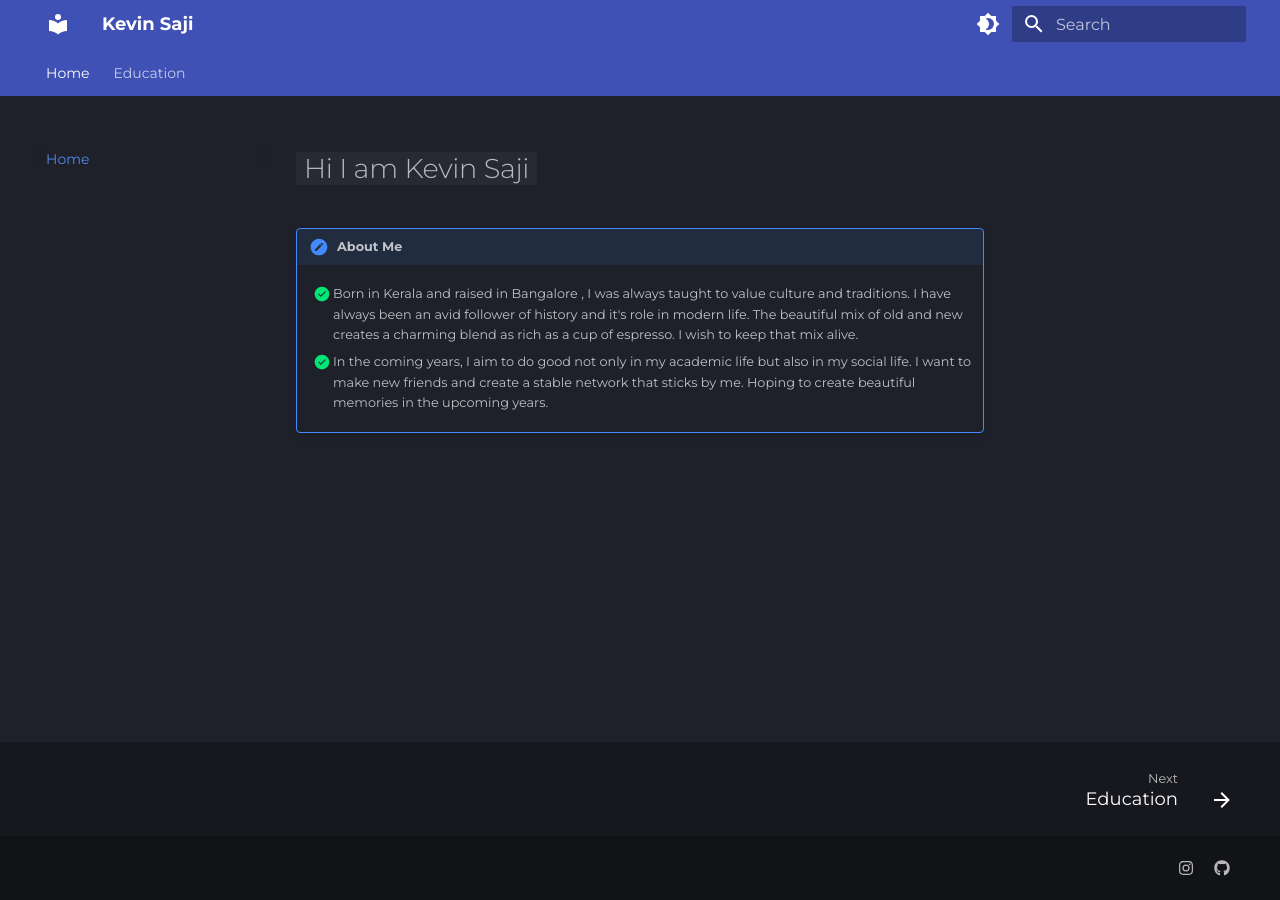
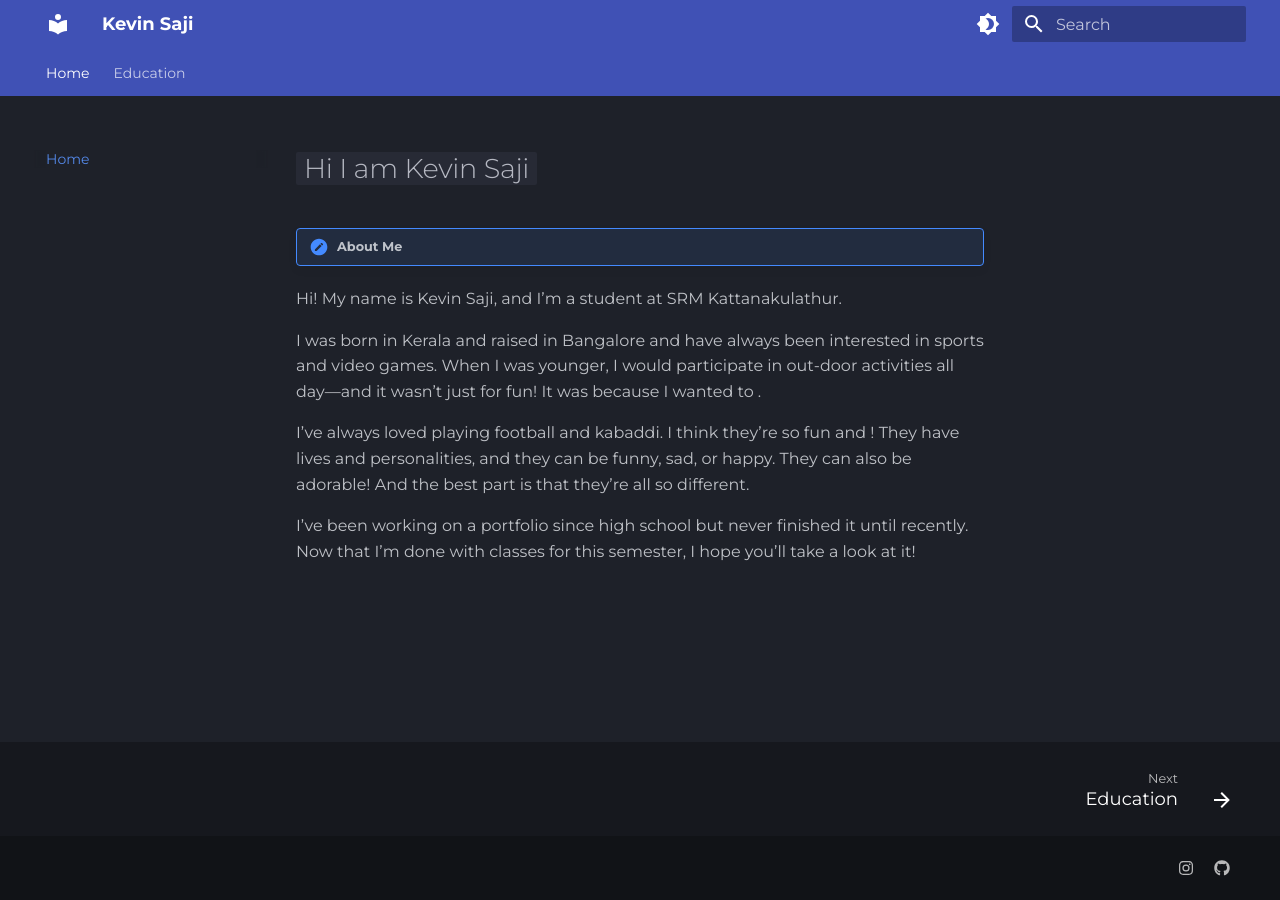
Before and after one commit to Ackerman77i/ackerman77i.github.io, an MkDocs documentation site: the page built from docs/index.md, in a window 1280 px wide. Built offline with MkDocs 1.6.1 and Material for MkDocs 9.7.7, drawn with Linux system fonts in a browser that asks for light colours.

Commit message:
Update index.md

```diff
--- a/docs/index.md
+++ b/docs/index.md
@@ -2,6 +2,10 @@
 
 
 !!! note "About Me"
-    - [x] Born in Kerala and raised in Bangalore , I was always taught to value culture and traditions. I have always been an avid follower of history and it's role in modern life. The beautiful mix of old and new creates a charming blend as rich as a cup of espresso. I wish to keep that mix alive.
+Hi! My name is Kevin Saji, and I’m a student at SRM Kattanakulathur.
 
-    - [x] In the coming years, I aim to do good not only in my academic life but also in my social life. I want to make new friends and create a stable network that sticks by me. Hoping to create beautiful memories in the upcoming years.
+I was born in Kerala and raised in Bangalore and have always been interested in sports and video games. When I was younger, I would participate in out-door activities all day—and it wasn’t just for fun! It was because I wanted to .
+
+I’ve always loved playing football and kabaddi. I think they’re so fun and ! They have lives and personalities, and they can be funny, sad, or happy. They can also be adorable! And the best part is that they’re all so different.
+
+I’ve been working on a portfolio since high school but never finished it until recently. Now that I’m done with classes for this semester, I hope you’ll take a look at it!
```
